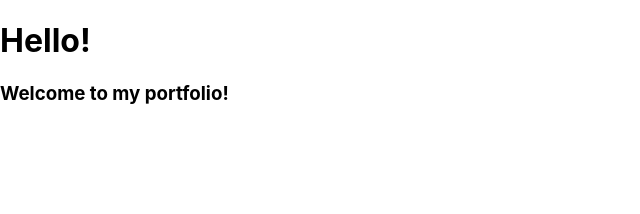
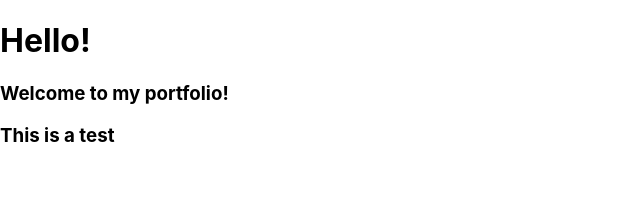
Before and after one commit to TejasK28/Portfolio, a React (Create React App) app: page / in a window 1280 px wide. Shown: the top 214 px of the page, without its empty margins (0-640 px from the left). Built offline with nearby package versions, Linux system fonts and the light colour scheme.

Commit message:
change test

```diff
--- a/src/App.js
+++ b/src/App.js
@@ -9,6 +9,7 @@ function App() {
 
     <h1>Hello!</h1>
     <h3>Welcome to my portfolio!</h3>
+    <h3>This is a test</h3>
 
 
     </>
```
